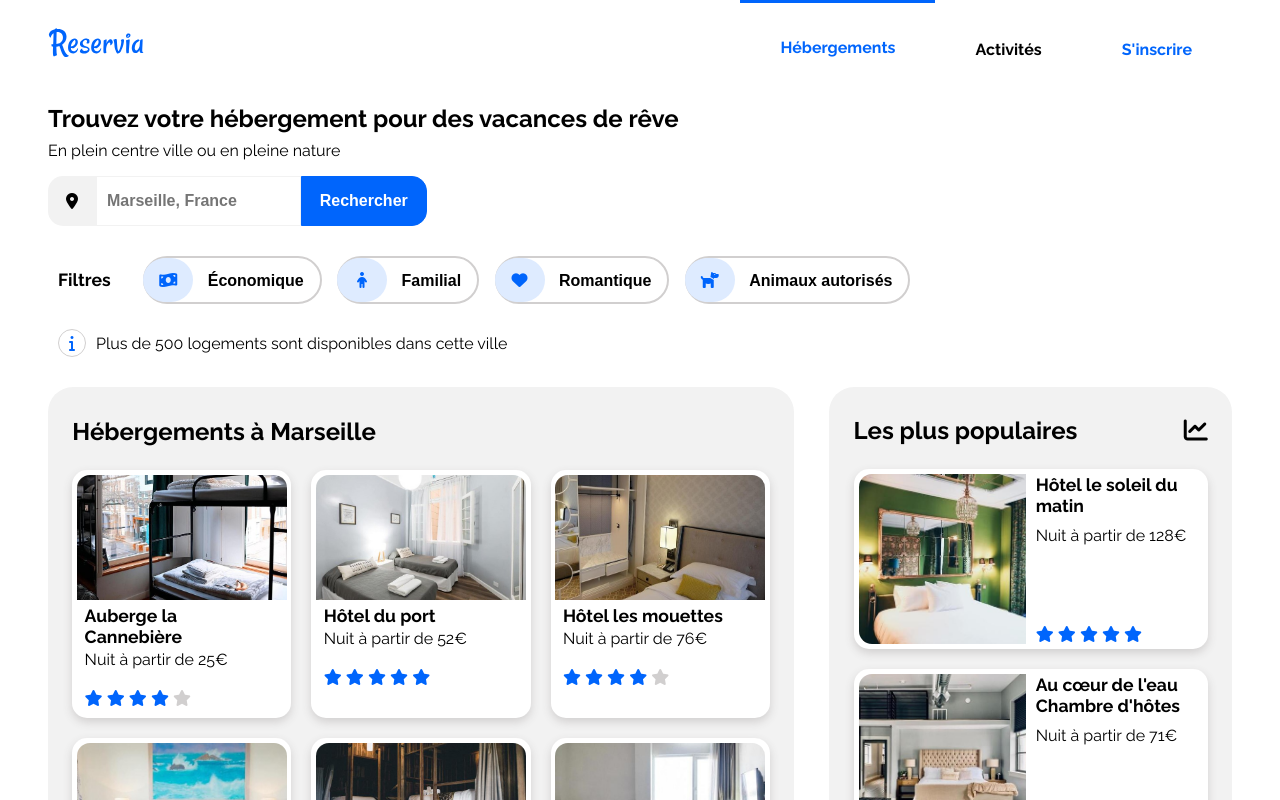
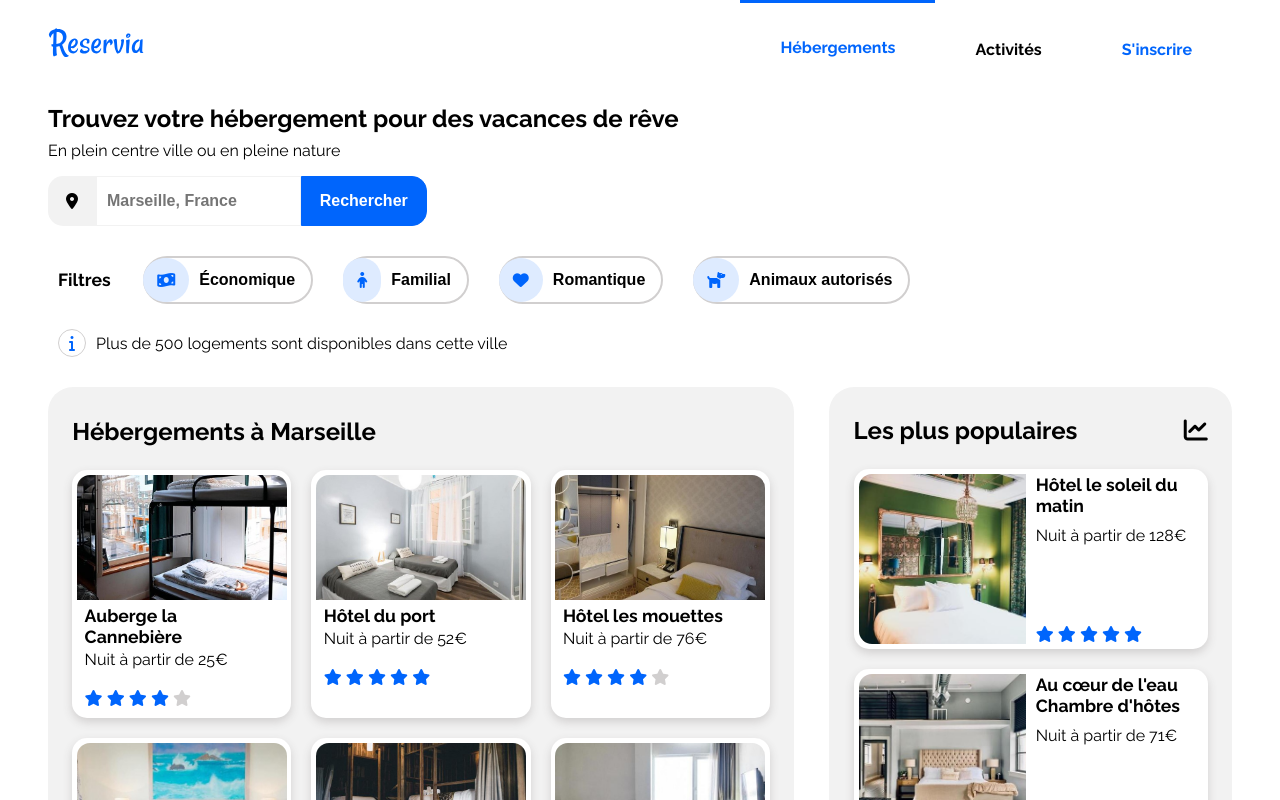
Before and after one commit to wilprom/Reservia, a website: page html/index.html in a window 1280 px wide. Shown: the top 800 px of the page. Drawn offline with Linux system fonts and the light colour scheme.

Commit message:
:construction: Update icons filtres

```diff
--- a/html/index.html
+++ b/html/index.html
@@ -67,22 +67,22 @@
                 <div><h4>Filtres</h4></div>
                 <div>
                     <button type="submit" class="btn">
-                        <i class="fas fa-money-bill-wave"></i>
+                        <i class="fas fa-money-bill-wave icon_filtre"></i>
                         <span>Économique</span>
                     </button>
 
                     <button type="submit" class="btn">
-                        <i class="fas fa-child"></i>
+                        <i class="fas fa-child icon_filtre"></i>
                         <span>Familial</span>
                     </button>
 
                     <button type="submit" class="btn">
-                        <i class="fas fa-heart"></i>
+                        <i class="fas fa-heart icon_filtre"></i>
                         <span>Romantique</span>
                     </button>
 
                     <button type="submit" class="btn">
-                        <i class="fas fa-dog"></i>
+                        <i class="fas fa-dog icon_filtre"></i>
                         <span>Animaux autorisés</span>
                     </button>
                 </div>
--- a/sass/pages/_accueil.scss
+++ b/sass/pages/_accueil.scss
@@ -102,11 +102,12 @@ main{
         margin-top: 12.5px;
     }
     button{
-        i{
-            width: 50px;
-            height: 30px;
+        display: flex;
+        justify-content: center;
+        align-items: center;
+        .icon_filtre{
             margin: -2px 0 -2px -8px;
-            padding-top: 14px;
+            padding: 14px;
             background-color: $colorTertiary;
         }
         span{
@@ -116,13 +117,13 @@ main{
         &:hover{
             transform: scale(1.05);
             padding-bottom: 6px;
-            i{
-                height: 25px;
-                margin: initial;
+            .icon_filtre{
+                transform: scale(1.2);
+                margin-top: 2px
             }
         }
     }
-    button, i{
+    button, .icon_filtre{
         @include bdRadius($radiusFiltres);
     }
     @include mobile-and-tablette{
@@ -205,6 +206,7 @@ main{
     }
     figcaption{
         .icon{
+            color: $colorPrimary;
             &--colorfulIcon{
                 color: $colorQuaternary;
             }
```
Also changed, not shown: style/style.css, 1 other file.
